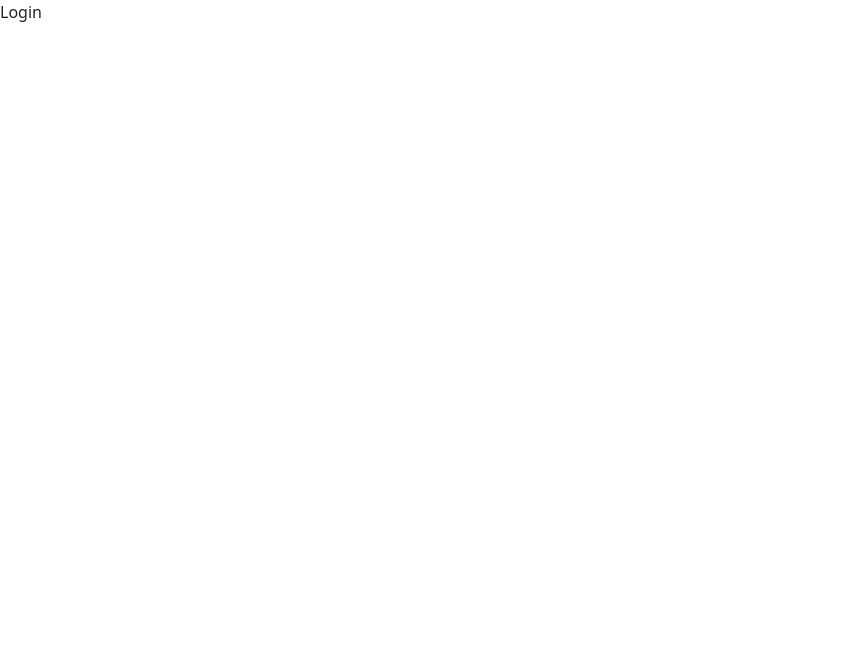
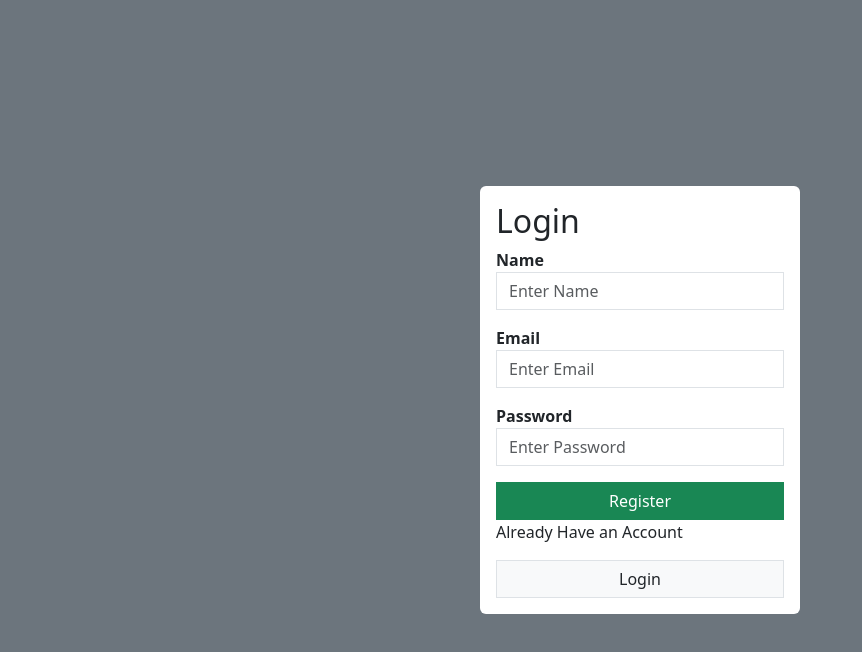
Before and after one commit to njange/Login-MERN, a React (Vite) app in the folder vite-project/: page /login in a window 1280 px wide. Shown: the top 652 px of the page, without its empty margins (0-862 px from the left). Built offline with nearby package versions, Linux system fonts and the light colour scheme.

Commit message:
login details

```diff
--- a/vite-project/src/Login.jsx
+++ b/vite-project/src/Login.jsx
@@ -1,8 +1,79 @@
-import React from 'react'
+import React, { useState } from 'react';
+import 'bootstrap/dist/css/bootstrap.min.css';
+import axios from 'axios';
+import { useNavigate } from "react-router-dom";
 
-const Login = () => {
-  return (
-    <div>Login</div>
+function Login() {
+  const [email, setEmail] = useState('');
+  const [password, setPassword] = useState('');
+  const navigate = useNavigate();
+
+  const handleSubmit = (e) => {
+    e.preventDefault()
+    axios.post('http://localhost:5000/login', {email, password})
+      .then(result => {
+        console.log(result)
+        navigate('/home')
+      })
+      .catch(err => console.log(err))
+  };
+  return(
+    <div className="d-flex justify-content-center align-items-center bg-secondary vh-100">
+            <div className="bg-white p-3 rounded w-25">
+                <h2>Login</h2>
+                <form onSubmit={handleSubmit}>
+                    <div className="mb-3">
+                        <label htmlFor="name">
+                            <strong>Name</strong>
+                        </label>
+                        <input
+                            type="text"
+                            placeholder="Enter Name"
+                            autoComplete="off"
+                            name="name"
+                            className="form-control rounded-0"
+                            value={name}
+                            onChange={(e) => setName(e.target.value)}
+                        />
+                    </div>
+                    <div className="mb-3">
+                        <label htmlFor="email">
+                            <strong>Email</strong>
+                        </label>
+                        <input
+                            type="email"
+                            placeholder="Enter Email"
+                            autoComplete="off"
+                            name="email"
+                            className="form-control rounded-0"
+                            value={email}
+                            onChange={(e) => setEmail(e.target.value)}
+                        />
+                    </div>
+                    <div className="mb-3">
+                        <label htmlFor="password">
+                            <strong>Password</strong>
+                        </label>
+                        <input
+                            type="password"
+                            placeholder="Enter Password"
+                            autoComplete="off"
+                            name="password"
+                            className="form-control rounded-0"
+                            value={password}
+                            onChange={(e) => setPassword(e.target.value)}
+                        />
+                    </div>
+                    <button type="submit" className="btn btn-success w-100 rounded-0">
+                        Register
+                    </button>
+                    <p>Already Have an Account</p>
+                    <button className="btn btn-default border w-100 bg-light rounded-0 text-decoration-none">
+                        Login
+                    </button>
+                </form>
+            </div>
+        </div>
   )
 }
 
--- a/vite-project/src/Signup.jsx
+++ b/vite-project/src/Signup.jsx
@@ -11,9 +11,9 @@
 
     const handleSubmit = (e) => {
         e.preventDefault()
-        axios.post('http://localhost:3001/register', {name, email, password})
+        axios.post('http://localhost:5000/register', {name, email, password})
             .then(result => {console.log(result)
-                Navigate('/login')
+                navigate('/login')
             })
             .catch(err => console.log(err))
     };
```
